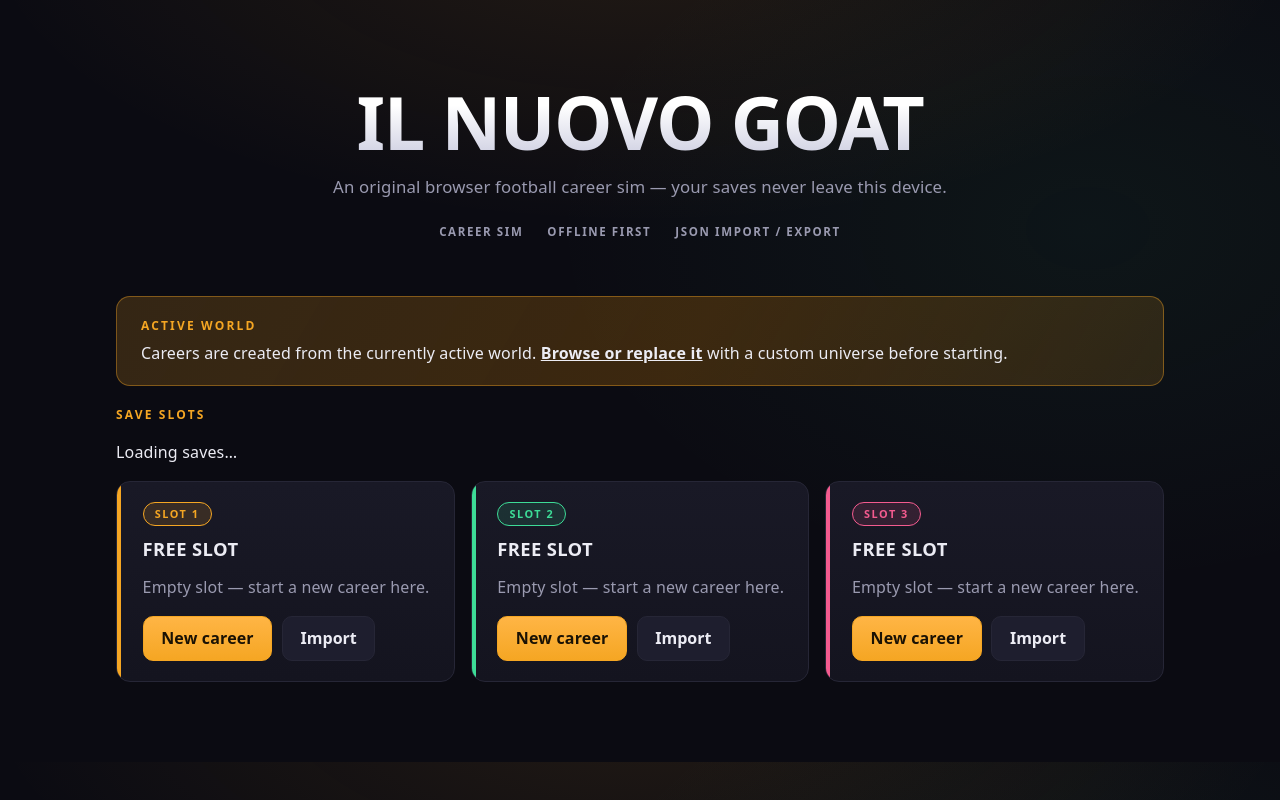
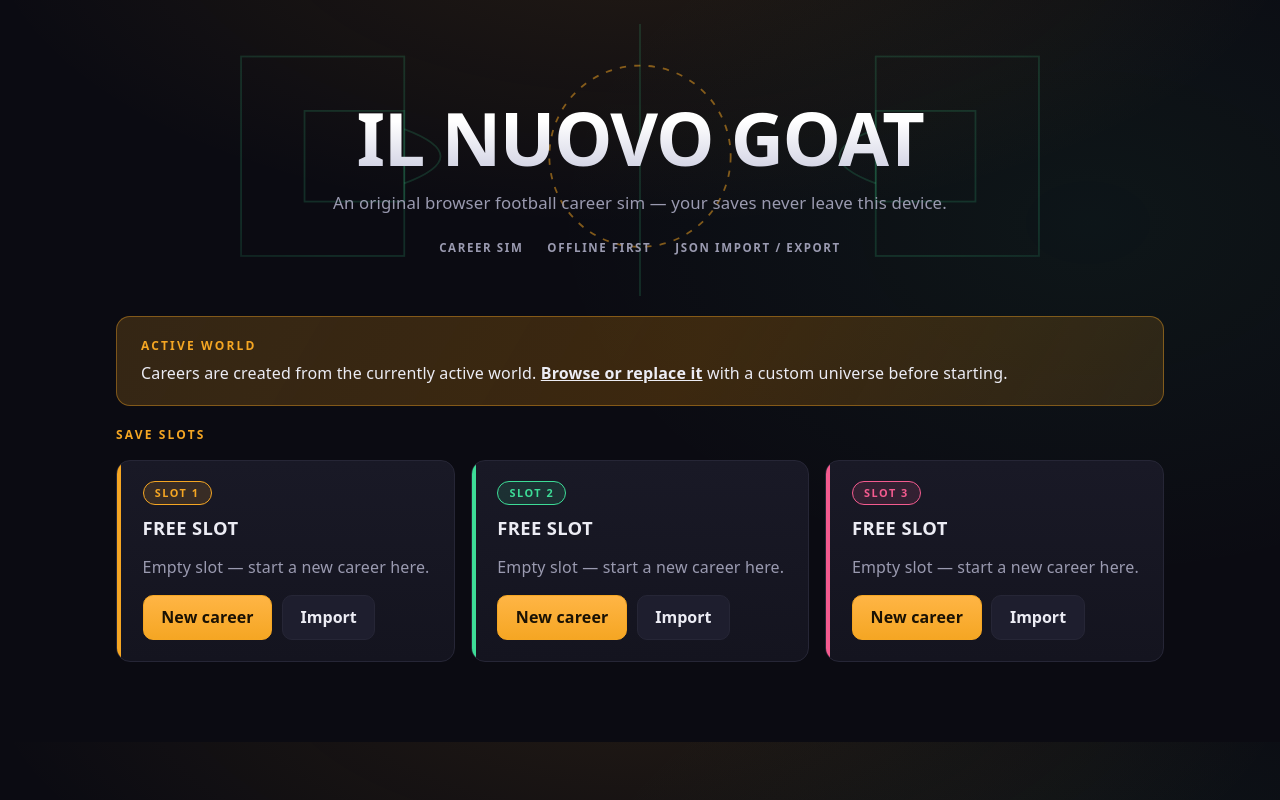
Before and after one commit to fang20030527/Il-Nuovo-Goat, a Next.js app: page / in a window 1280 px wide. Built offline with nearby package versions, Linux system fonts and the light colour scheme.

Commit message:
feat: add pitch backdrop and orbiting ball hero animation

```diff
--- a/src/app/globals.css
+++ b/src/app/globals.css
@@ -53,9 +53,80 @@ h1, h2, h3 { line-height: 1.15; }
 .eyebrow.purple { color: var(--purple); }
 
 .hero {
+  position: relative;
   text-align: center;
-  padding: 3.5rem 0 2.25rem;
+  padding: 4.5rem 0 2.5rem;
+  overflow: hidden;
 }
+
+/* Hand-drawn pitch backdrop */
+.hero-pitch {
+  position: absolute;
+  inset: -0.5rem -1.25rem 0;
+  pointer-events: none;
+  -webkit-mask-image: radial-gradient(78% 95% at 50% 46%, #000 55%, transparent 92%);
+  mask-image: radial-gradient(78% 95% at 50% 46%, #000 55%, transparent 92%);
+}
+.hero-pitch svg {
+  width: 100%;
+  height: 100%;
+  display: block;
+}
+.pitch-lines line,
+.pitch-lines rect,
+.pitch-lines path {
+  fill: none;
+  stroke: var(--green);
+  stroke-opacity: 0.16;
+  stroke-width: 2;
+}
+.pitch-orbit {
+  fill: none;
+  stroke: var(--accent);
+  stroke-opacity: 0.5;
+  stroke-width: 2;
+  stroke-dasharray: 7 9;
+}
+
+/* Ball rides the centre circle via SVG animateMotion; spin handled in CSS */
+.hero-ball .ball-halo {
+  fill: var(--accent);
+  opacity: 0.14;
+}
+.hero-ball .ball-body {
+  fill: var(--accent);
+  stroke: #0b0b12;
+  stroke-width: 1.6;
+}
+.hero-ball .ball-seams {
+  fill: none;
+  stroke: #0b0b12;
+  stroke-width: 1.5;
+  stroke-linejoin: round;
+  stroke-linecap: round;
+  opacity: 0.85;
+}
+/* Spin around the ball's own centre (local origin after animateMotion translate) */
+.hero-ball .ball-spin {
+  animation: ball-spin 2.4s linear infinite;
+}
+@keyframes ball-spin {
+  to { transform: rotate(360deg); }
+}
+
+/* Staggered entrance */
+.hero-content {
+  position: relative;
+  animation: hero-rise 0.7s ease-out both;
+}
+.hero-title { animation: hero-rise 0.7s ease-out 0.08s both; }
+.hero-tagline { animation: hero-rise 0.7s ease-out 0.22s both; }
+.hero-meta { animation: hero-rise 0.7s ease-out 0.36s both; }
+@keyframes hero-rise {
+  from { opacity: 0; transform: translateY(14px); }
+  to   { opacity: 1; transform: none; }
+}
+
 .hero-title {
   margin: 0;
   font-size: clamp(2.6rem, 7vw, 4.6rem);
@@ -370,3 +441,14 @@ summary { cursor: pointer; min-height: 44px; display: flex; align-items: center;
 }
 .world-country h3 { margin-bottom: 0.2rem; }
 .world-country ul { padding-left: 1.2rem; margin: 0.4rem 0; }
+
+/* Motion preferences: freeze the ball, skip entrance */
+@media (prefers-reduced-motion: reduce) {
+  .hero-ball animateMotion { display: none; }
+  .hero-ball { transform: translate(600px, 130px); }
+  .hero-ball .ball-spin { animation: none; }
+  .hero-content,
+  .hero-title,
+  .hero-tagline,
+  .hero-meta { animation: none; }
+}
--- a/src/app/page.tsx
+++ b/src/app/page.tsx
@@ -31,6 +31,34 @@ export default function HomePage() {
   return (
     <main>
       <header className="hero">
+        <div className="hero-pitch" aria-hidden="true">
+          <svg viewBox="0 0 1200 460" preserveAspectRatio="xMidYMid slice">
+            <g className="pitch-lines">
+              <line x1="0" y1="14" x2="1200" y2="14" />
+              <line x1="0" y1="446" x2="1200" y2="446" />
+              <line x1="600" y1="14" x2="600" y2="446" />
+              <rect x="160" y="120" width="180" height="220" />
+              <rect x="230" y="180" width="110" height="100" />
+              <path d="M 340 200 Q 420 230 340 260" fill="none" />
+              <rect x="860" y="120" width="180" height="220" />
+              <rect x="860" y="180" width="110" height="100" />
+              <path d="M 860 200 Q 780 230 860 260" fill="none" />
+            </g>
+            <circle className="pitch-orbit" cx="600" cy="230" r="100" />
+            <g className="hero-ball">
+              <circle className="ball-halo" r="19" />
+              <g className="ball-spin">
+                <circle className="ball-body" r="13" />
+                <path
+                  className="ball-seams"
+                  d="M 0 -6 L 5.7 -1.9 L 3.5 4.9 L -3.5 4.9 L -5.7 -1.9 Z M 0 -6 L 0 -13 M 5.7 -1.9 L 12.1 -2.6 M 3.5 4.9 L 7.3 10.8 M -3.5 4.9 L -7.3 10.8 M -5.7 -1.9 L -12.1 -2.6"
+                />
+              </g>
+              <animateMotion dur="14s" repeatCount="indefinite" path="M 600 130 A 100 100 0 1 1 599.9 130" />
+            </g>
+          </svg>
+        </div>
+        <div className="hero-content">
           <h1 className="hero-title">{APP_NAME}</h1>
           <p className="hero-tagline">
             An original browser football career sim — your saves never leave this device.
@@ -39,6 +67,7 @@ export default function HomePage() {
             <span>Career sim</span>
             <span>Offline first</span>
             <span>JSON import / export</span>
+          </div>
         </div>
       </header>
 
```
Lines whose indentation alone changed are shown as unchanged.
